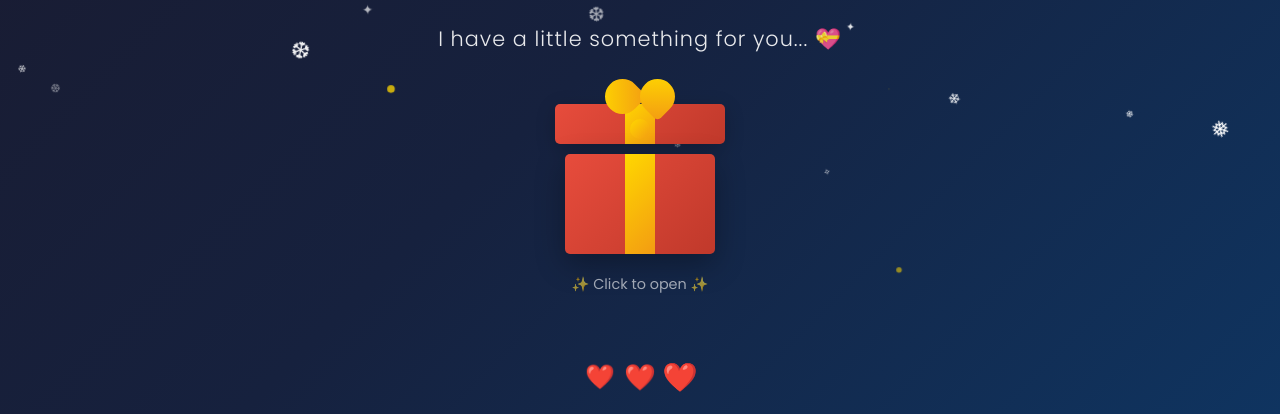
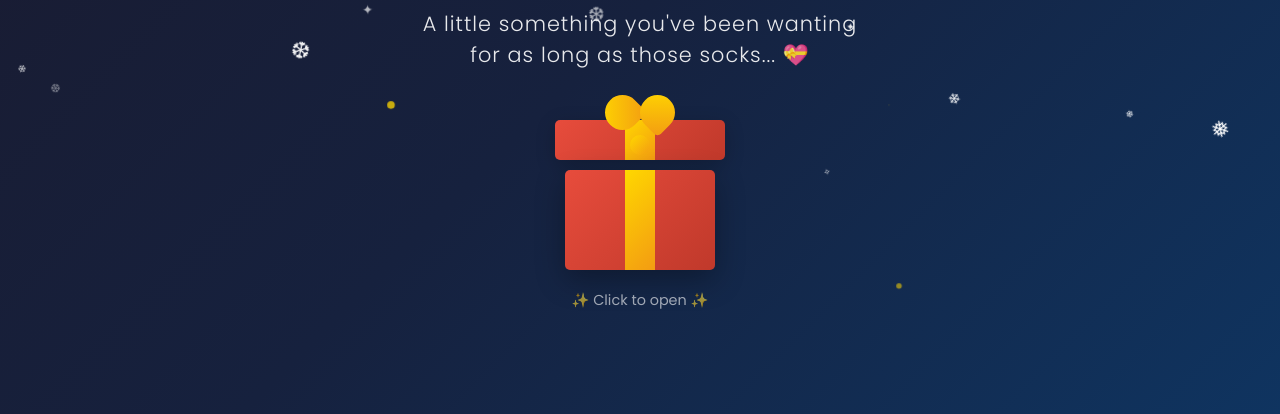
Before and after one commit to zainansarii/merry-xmas-lara, a plain HTML site: page index.html in a window 1280 px wide. Shown: the part 386-800 px from the top of the page. Drawn offline with Linux system fonts and the light colour scheme.

Commit message:
Update message

```diff
--- a/index.html
+++ b/index.html
@@ -318,7 +318,7 @@
     <div class="container">
         <h1 class="greeting">Merry Christmas</h1>
         <h2 class="name">Lara</h2>
-        <p class="message">I have a little something for you... 💝</p>
+        <p class="message">A little something you've been wanting<br>for as long as those socks... 💝</p>
 
         <div class="gift-container" id="gift" onclick="openGift()">
             <div class="sparkle"></div>
@@ -339,12 +339,6 @@
 
             <p class="click-hint" id="hint">✨ Click to open ✨</p>
         </div>
-    </div>
-
-    <div class="hearts">
-        <span class="heart">❤️</span>
-        <span class="heart">❤️</span>
-        <span class="heart">❤️</span>
     </div>
 
     <script>
```
